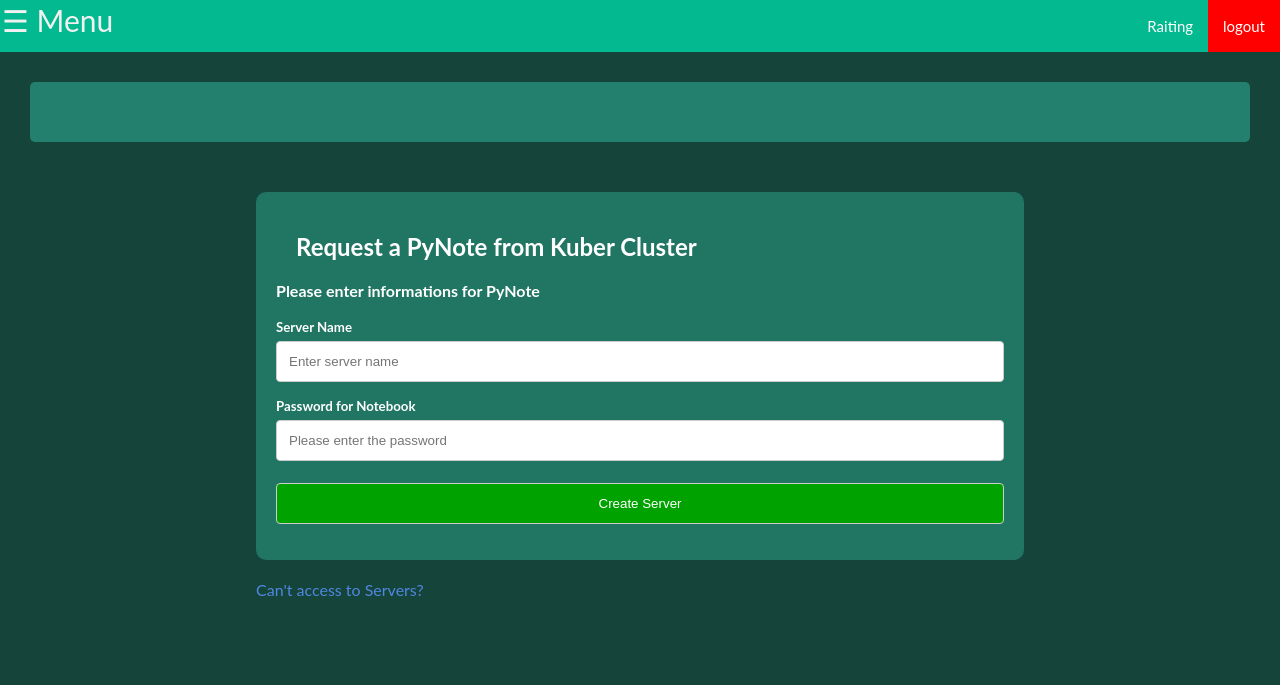
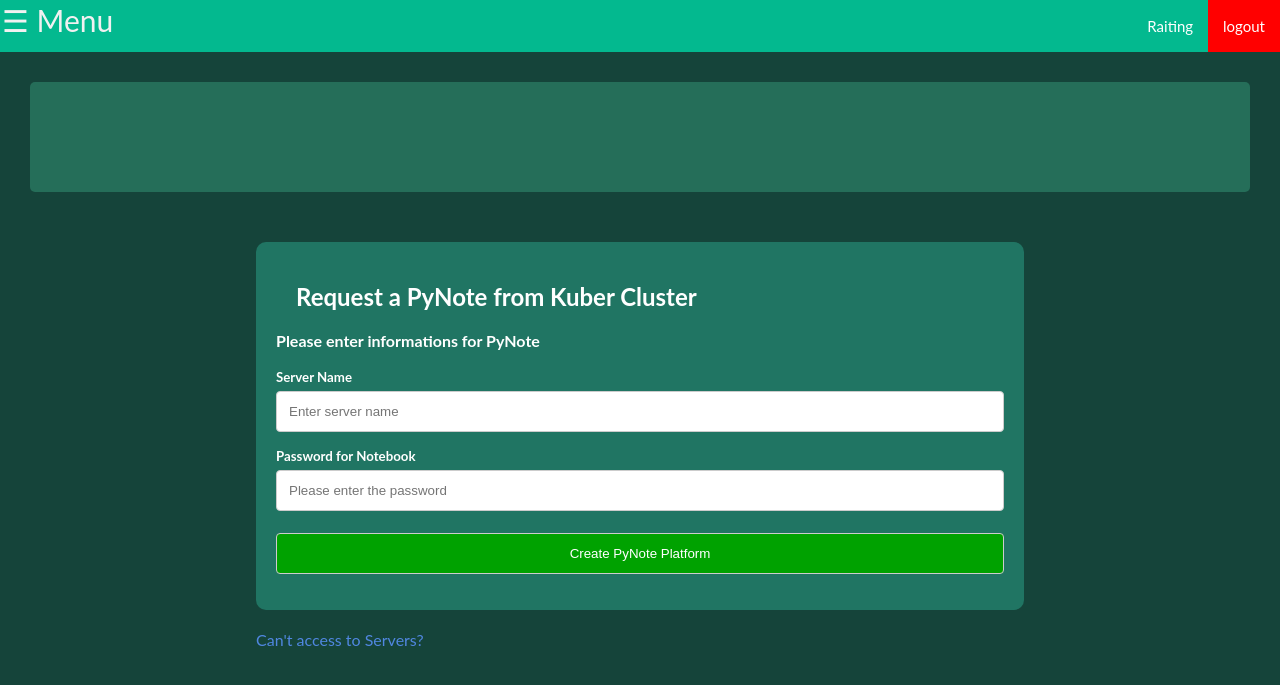
Before and after one commit to sstanytska/webplatform, a Flask app: page /pynote in a window 1280 px wide. Shown: the top 685 px of the page. Run offline with Flask 2, Linux system fonts and the light colour scheme; the visitor is signed in with stand-in values (Sample User, id 1); data comes from the database, SQL or seed files in the repository; data that the repository does not hold is empty; parts of the project's set-up code (start-up, migrations or seed data) failed here and were passed over; some libraries are stand-ins or nearby versions.

Commit message:
Re-designed  pynote page

```diff
--- a/static/pynote/style.css
+++ b/static/pynote/style.css
@@ -1,6 +1,3 @@
-body {
-  color: white;
-}
 
 .request-form {
   padding: 20px;
@@ -12,7 +9,6 @@ body {
   padding: 20px
   margin: auto;
 }
-
 
 .ready-pynote {
   width: 60%;
@@ -44,28 +40,140 @@ input[type=submit] {
   border-radius: 5px;
   padding: 30px;
   margin: 30px;
-  background-color: #24806e;
+  background-color: #256e59;
+  color: white;
 }
+
+.master-info .pynote-logo {
+ float: right;
+}
+
 
 .background-PyNote-form {
   background-color: #207563;
   padding: 20px;
   border-radius: 10px;
+  color: white;
 }
+
+.background-PyNote-form .top-text {
+  margin: auto;
+}
+
 .master-info .items {
   display:inline-block
-  color: black;
   text-decoration: none;
   padding: 30px;
   background-color: #a4d0c6;
   border-radius: 10px;
-  color: black;
 }
 
 .master-info .disabled {
-  color: black;
   text-decoration: none;
   padding: 20px;
   background-color: #a4d0c6;
   border-radius: 20px;
 }
+
+
+
+:root {
+--gutter: 30px;
+}
+
+.app {
+padding: var(--gutter) 0;
+display: grid;
+grid-gap: var(--gutter) 0;
+grid-template-columns: var(--gutter) 1fr var(--gutter);
+align-content: start;
+}
+
+.hs {
+display: grid;
+grid-gap: calc(var(--gutter) / 2);
+grid-template-columns: repeat(6, calc(25% - var(--gutter) * 2));
+grid-template-rows: minmax(30px, 1fr);
+
+overflow-x: scroll;
+scroll-snap-type: x proximity;
+padding-bottom: calc(.75 * var(--gutter));
+margin-bottom: calc(-.10 * var(--gutter));
+}
+
+
+
+ul {
+list-style: none;
+padding: 0;
+}
+
+
+.hs > li,
+.item {
+  scroll-snap-align: center;
+  padding: calc(var(--gutter) / 2 * 1.5);
+  display: list-item;
+  flex-direction: column;
+  justify-content: center;
+  align-items: center;
+  background: #2db686;
+  border-radius: 8px;
+
+}
+
+
+
+
+
+/* Center the loader */
+#loader {
+  position: absolute;
+  left: 50%;
+  top: 50%;
+  z-index: 1;
+  width: 150px;
+  height: 150px;
+  margin: -75px 0 0 -75px;
+  border: 16px solid #f3f3f3;
+  border-radius: 50%;
+  border-top: 16px solid #3498db;
+  width: 120px;
+  height: 120px;
+  -webkit-animation: spin 2s linear infinite;
+  animation: spin 2s linear infinite;
+}
+
+@-webkit-keyframes spin {
+  0% { -webkit-transform: rotate(0deg); }
+  100% { -webkit-transform: rotate(360deg); }
+}
+
+@keyframes spin {
+  0% { transform: rotate(0deg); }
+  100% { transform: rotate(360deg); }
+}
+
+/* Add animation to "page content" */
+.animate-bottom {
+  position: relative;
+  -webkit-animation-name: animatebottom;
+  -webkit-animation-duration: 1s;
+  animation-name: animatebottom;
+  animation-duration: 1s
+}
+
+@-webkit-keyframes animatebottom {
+  from { bottom:-100px; opacity:0 }
+  to { bottom:0px; opacity:1 }
+}
+
+@keyframes animatebottom {
+  from{ bottom:-100px; opacity:0 }
+  to{ bottom:0; opacity:1 }
+}
+
+#myDiv {
+  display: none;
+  text-align: center;
+}
--- a/templates/pynote.html
+++ b/templates/pynote.html
@@ -7,6 +7,9 @@
 <link rel="stylesheet" href="/static/main/footler.css" type="text/css">
 <link rel="stylesheet" href="/static/main/menu.css" type="text/css">
 <link rel="stylesheet" href="/static/pynote/style.css" type="text/css">
+
+<link rel="stylesheet" href="/static/pynote/scrollList.css" type="text/css">
+
 <meta name="viewport" content="width=device-width, initial-scale=1">
 <div class="topnav">
   <a class="active" href="{{ url_for('logout') }}">logout</a>
@@ -38,25 +41,49 @@
       document.getElementById("mySidenav").style.width = "0";
       document.getElementById("main").style.marginLeft= "0";
   }
+
+
+  var myVar;
+
+  function loadingFunc() {
+    document.getElementById("notLoading").id = 'loader'
+    document.getElementById("requestPynote").style.display = 'none'
+    myVar = setTimeout(showPage, 200000);
+  }
+
+  function showPage() {
+    document.getElementById("loader").id = "notLoading";
+  }
+
   </script>
 
 </head>
 <body>
+  <div id="notLoading" ></div>
 
   <div class="master-info">
-    {% for item in servers %}
-    <div class="items">
-      <h4>ID: {{item.id}}</h4>
-      <h4>Name: {{item.server_name}}</h4>
-      <h4>Port: {{item.port}}</h4>
-      <a style="text-decoration: none;"href="{{item.pynotelink}}">{{item.pynotelink}}</a>
-    </div>
-    {% endfor %}
+    <ul class="hs">
+      {% for item in servers %}
+      <div class="item">
+        <h4>ID: {{ item.id }}</h4>
+        <h4>Name: {{ item.server_name }}</h4>
+        <h4>Port: {{ item.port }}</h4>
+        <a style="text-decoration: none; color: white;" href="{{ item.pynotelink }}">{{ item.pynotelink }}</a>
+      </div>
+      {% endfor %}
+  </ul>
   </div>
-  <div class="request-form" style='display:block'>
+
+
+
+  <div class="request-form" style='display:block' id="requestPynote">
     <div class="background-PyNote-form">
-      <form method="POST">
-        <h2>Request a PyNote from Kuber Cluster</h2>
+      <form method="POST" onsubmit="loadingFunc()">
+
+        <div class="top-text">
+          <h2>Request a PyNote from Kuber Cluster</h2>
+        </div>
+
         <h4>Please enter informations for PyNote</h4>
         <br>
         <h5>Server Name</h5>
@@ -65,12 +92,14 @@
         <h5>Password for Notebook</h5>
         <input type="password" name="password"  onfocus="this.value=''" placeholder="Please enter the password" required>
 
-        <input  type="submit"   value="Create Server" >
+        <input  type="submit" onsubmit="loadingFunc()"  value="Create PyNote Platform" >
+        <h1 style="display:none;" id="myDiv" class="animate-bottom"> Has been created pynote.</h1>
       </form>
     </div>
   </div>
+
   <div class="ready-pynote">
-    <a href="#">Can't access to Servers?</a>
+    <a href="https://www.linkedin.com/in/abdugofir-sharif-5394a516a?trk=author_mini-profile_image">Can't access to Servers?</a>
   </div>
 </body>
 
```
